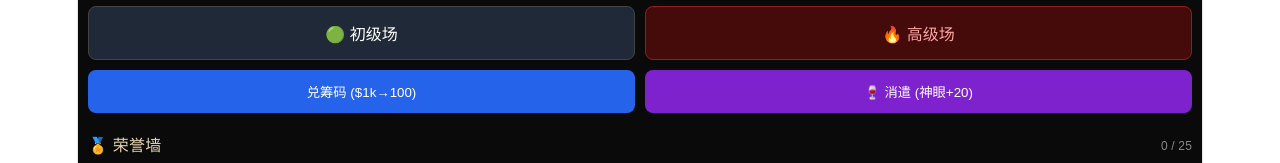
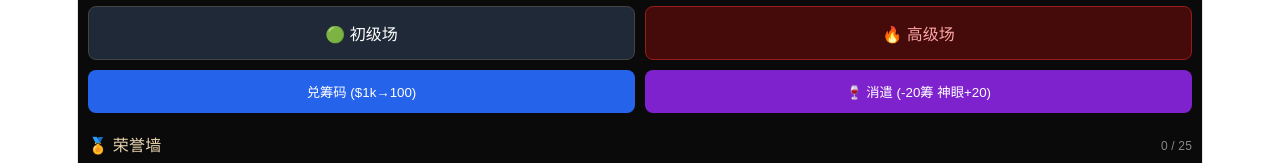
Before and after one commit to aidawang860/casino, a React (Vite) app: page / in a window 1280 px wide. Shown: the part 432-595 px from the top of the page. Built offline with nearby package versions, Linux system fonts and the light colour scheme.

Commit message:
更新 App.jsx

```diff
--- a/src/App.jsx
+++ b/src/App.jsx
@@ -314,7 +314,11 @@ export default function App() {
   };
 
   const entertain = () => {
-    playSound("deal"); const cost = 100;
+    // BUG1修复：消遣费用应为20筹码，原代码错误写成100
+    // BUG2修复：神眼已满200时直接拦截，不消耗筹码
+    if (eyePoints >= 200) { alert("赌神之眼已满！"); return; }
+    playSound("deal");
+    const cost = 20;
     if (view === "lobby" && userChips >= cost) {
       setUserChips(c => c - cost); setEyePoints(e => Math.min(200, e + 20));
     } else if (view === "game" && (playerChips[0] || 0) >= cost) {
@@ -378,12 +382,16 @@ export default function App() {
     const AI_WIN_TAUNTS  = ["就这点本事也敢All-in？", "你的筹码我笑纳了！", "回家再练十年吧！", "看清楚了，这才叫德州扑克。"];
     const AI_LOSE_TAUNTS = ["今天手气真差...", "算你走运！", "你是不是出老千了？！", "别得意，下一局连本带利赢回来！"];
 
-    let maxScore = -1;
+    // BUG5修复：原代码用 -1 标记老千局玩家得分，但 maxScore 初始值也是 -1。
+    // 若玩家是唯一未弃牌者，所有 AI 都弃牌，maxScore 保持 -1，
+    // 玩家 score(-1) === maxScore(-1) → 玩家错误赢得老千局。
+    // 修复：改用 -Infinity 作为初始最大值，-1 作为玩家弃权分不再产生歧义。
+    let maxScore = -Infinity;
     const scores = {};
     currentTab.forEach(pl => {
       if (fd[pl.id]) return;
       let s = evaluateHand(allHands[pl.id], allComm);
-      if (isRigged && pl.id === 0) s = -1;
+      if (isRigged && pl.id === 0) s = -1; // -1 在任何真实手牌分(≥1)面前都会落败
       scores[pl.id] = s;
       if (s > maxScore) maxScore = s;
     });
@@ -464,6 +472,10 @@ export default function App() {
     });
     const finalPot = curPot + aiBets;
     const newBet = activeBots.length > 0 && aiBets > 0 ? Math.floor(aiBets / activeBots.length) : 0;
+    // BUG3修复：AI弃牌后必须同步React folded state。
+    // 原代码只更新了局部变量 newFolded，未调用 setFolded。
+    // 导致玩家下次操作时从 folded state 读到旧值，已弃牌AI重新参与下注。
+    setFolded(newFolded);
     if (nextPhase === "showdown") {
       setPot(finalPot); setPlayerChips(newChips);
       doShowdown(finalPot, newChips, newFolded, comm, table);
@@ -676,7 +688,7 @@ export default function App() {
           <button onClick={() => enterGame("low")} style={{ padding: "14px", borderRadius: 8, background: "#1f2937", color: "#fff", border: "1px solid #444", fontSize: 16, fontWeight: "bold" }}>🟢 初级场</button>
           <button onClick={() => enterGame("high")} style={{ padding: "14px", borderRadius: 8, background: "#450a0a", color: "#fca5a5", border: "1px solid #991b1b", fontSize: 16, fontWeight: "bold" }}>🔥 高级场</button>
           <button onClick={() => { if (money >= 1000) { setMoney(m => m - 1000); setUserChips(c => c + 100); } else alert("存款不足！"); }} style={{ padding: "12px", borderRadius: 8, background: "#2563eb", color: "#fff", border: "none" }}>兑筹码 ($1k→100)</button>
-          <button onClick={entertain} style={{ padding: "12px", borderRadius: 8, background: "#7e22ce", color: "#fff", border: "none" }}>🍷 消遣 (神眼+20)</button>
+          <button onClick={entertain} style={{ padding: "12px", borderRadius: 8, background: eyePoints >= 200 ? "#3b0764" : "#7e22ce", color: eyePoints >= 200 ? "#888" : "#fff", border: "none" }}>🍷 消遣 (-20筹 神眼+20{eyePoints >= 200 ? " 已满" : ""})</button>
         </div>
 
         {/* 荣誉墙 */}
@@ -910,7 +922,7 @@ export default function App() {
               <input
                 type="number" value={raiseInput} onChange={e => setRaiseInput(e.target.value)}
                 placeholder={`加注(≥${roomType === "high" ? 200 : 20})`}
-                style={{ flex: 1.5, padding: "10px 8px", borderRadius: 8, background: "#1a1a1a", color: "#fff", border: "1px solid #555", fontSize: 13, minWidth: 0 }}
+                style={{ flex: 1.5, padding: "10px 8px", borderRadius: 8, background: "#1a1a1a", color: "#fff", border: "1px solid #555", fontSize:13, minWidth: 0 }}
               />
               <button onClick={() => handleAction("raise")} style={{ flex: 1, padding: "10px 0", borderRadius: 8, background: "#78350f", color: "#fcd34d", border: "1px solid #92400e", fontSize: 14, fontWeight: "bold" }}>📈 加注</button>
               <button onClick={() => handleAction("allin")} style={{ flex: 1, padding: "10px 0", borderRadius: 8, background: "#4c1d95", color: "#ddd6fe", border: "1px solid #6d28d9", fontSize: 14, fontWeight: "bold" }}>💥 全压</button>
```
Lines whose indentation alone changed are shown as unchanged.
